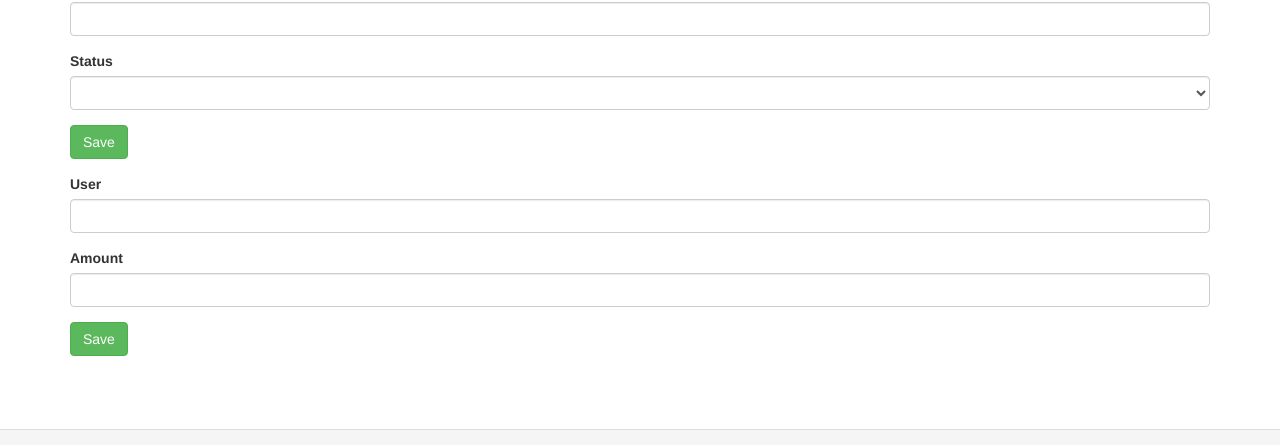
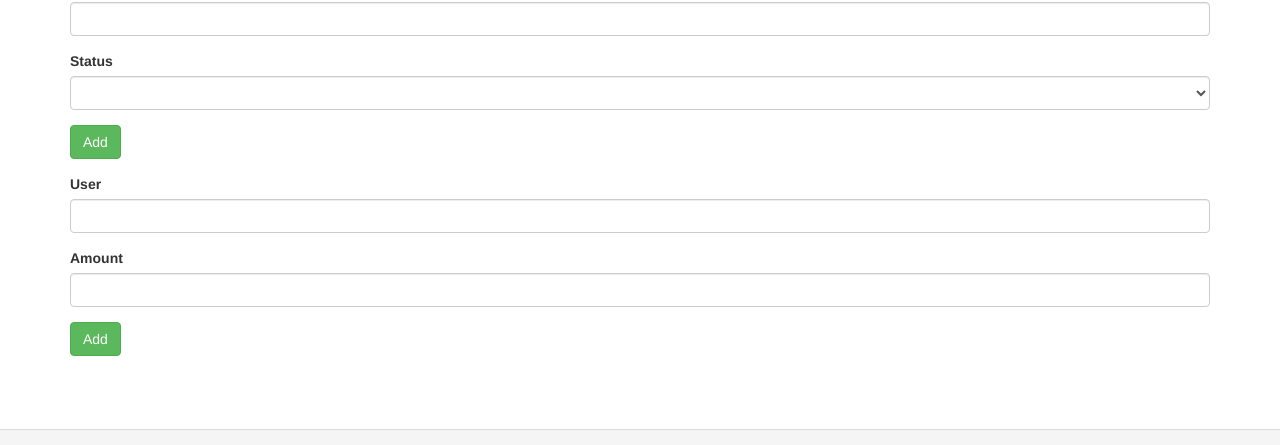
Before and after one commit to baldrys/Yii2-test-task, a Yii app: template views/users/index.php in a window 1280 px wide. Shown: the part 311-756 px from the top of the page. Run offline with PHP 8.4 and a stand-in for Yii, Linux system fonts and the light colour scheme; the template is opened without the code that fills it, so the values that code supplies are empty; form fields are guessed from the names that the template uses; some libraries are stand-ins or nearby versions.

Commit message:
Изменено назвние кнопки и удалены комментарии

```diff
--- a/models/Replenishment.php
+++ b/models/Replenishment.php
@@ -35,13 +35,9 @@ class Replenishment extends \yii\db\ActiveRecord
         return [
             [['user_id', 'amount'], 'required'],
             [['user_id'], 'integer'],
-            // [['user_id'], 'exist', 'targetClass' => User::className(), 'targetAttribute' => ['user_id' => 'id']],
             [['user_id'], ReplenishmentValidator::className()],
             [['amount'], 'number', 'min' => 0.0],
             [['date'], 'safe'],
-            // ['amount', 'validateStatus', 'when' => function ($model) {
-            //     return $model->isNewRecord;
-            // }],
         ];
     }
 
--- a/models/ReplenishmentSearch.php
+++ b/models/ReplenishmentSearch.php
@@ -99,7 +99,6 @@ class ReplenishmentSearch extends Replenishment
         if (!is_null($this->createTimeRange) && strpos($this->createTimeRange, ' - ') !== false) {
             list($start_date, $end_date) = explode(' - ', $this->createTimeRange);
             $query->andFilterWhere(['between', 'date', $start_date, $end_date]);
-            // $this->date = null;
         }
 
         return $dataProvider;
--- a/models/User.php
+++ b/models/User.php
@@ -39,8 +39,6 @@ class User extends \yii\db\ActiveRecord
             [['balance'], 'number'],
             [['status'], 'required'],
             ['status', 'in', 'range' => [self::STATUS_ACTIVE, self::STATUS_BANNED]],
-            //['status', 'default', 'value' => UserStatusEnum::ACTIVE],
-            // ['status', 'in', 'range' => UserStatusEnum::getConstantsByName()],
             [['phone_number', 'name'], 'string', 'max' => 255],
         ];
     }
--- a/views/replenishments/_form.php
+++ b/views/replenishments/_form.php
@@ -23,7 +23,7 @@ use yii\widgets\ActiveForm;
     <?= $form->field($model, 'amount')->textInput(['maxlength' => true]) ?>
 
     <div class="form-group">
-        <?= Html::submitButton('Save', ['class' => 'btn btn-success']) ?>
+        <?= Html::submitButton('Add', ['class' => 'btn btn-success']) ?>
     </div>
 
     <?php ActiveForm::end(); ?>
--- a/views/users/_form.php
+++ b/views/users/_form.php
@@ -24,7 +24,7 @@ use yii\widgets\ActiveForm;
     <?= $form->field($model, 'status')->dropDownList($model->getStatusLabels()) ?>
 
     <div class="form-group">
-        <?= Html::submitButton('Save', ['class' => 'btn btn-success']) ?>
+        <?= Html::submitButton('Add', ['class' => 'btn btn-success']) ?>
     </div>
 
     <?php ActiveForm::end(); ?>
```
